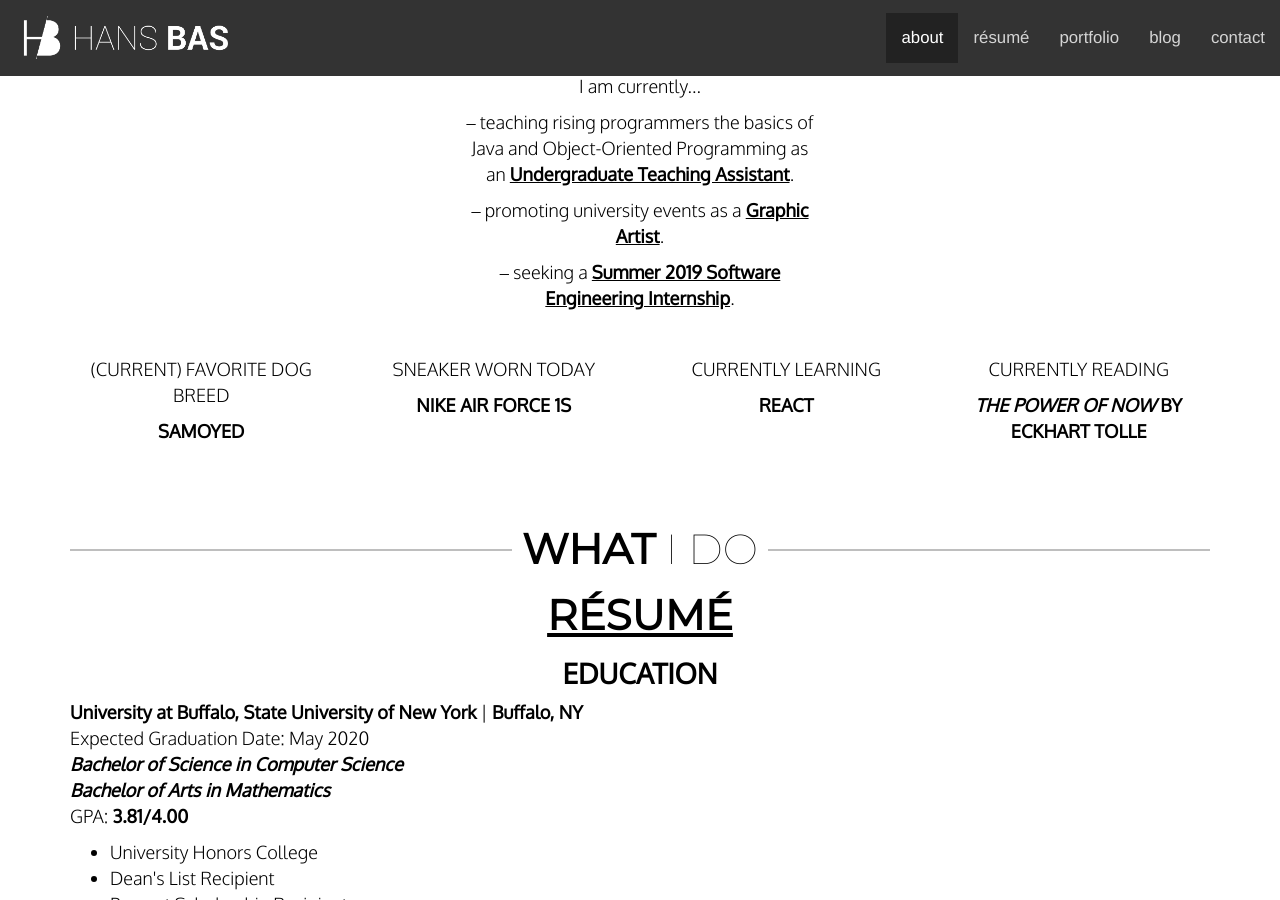
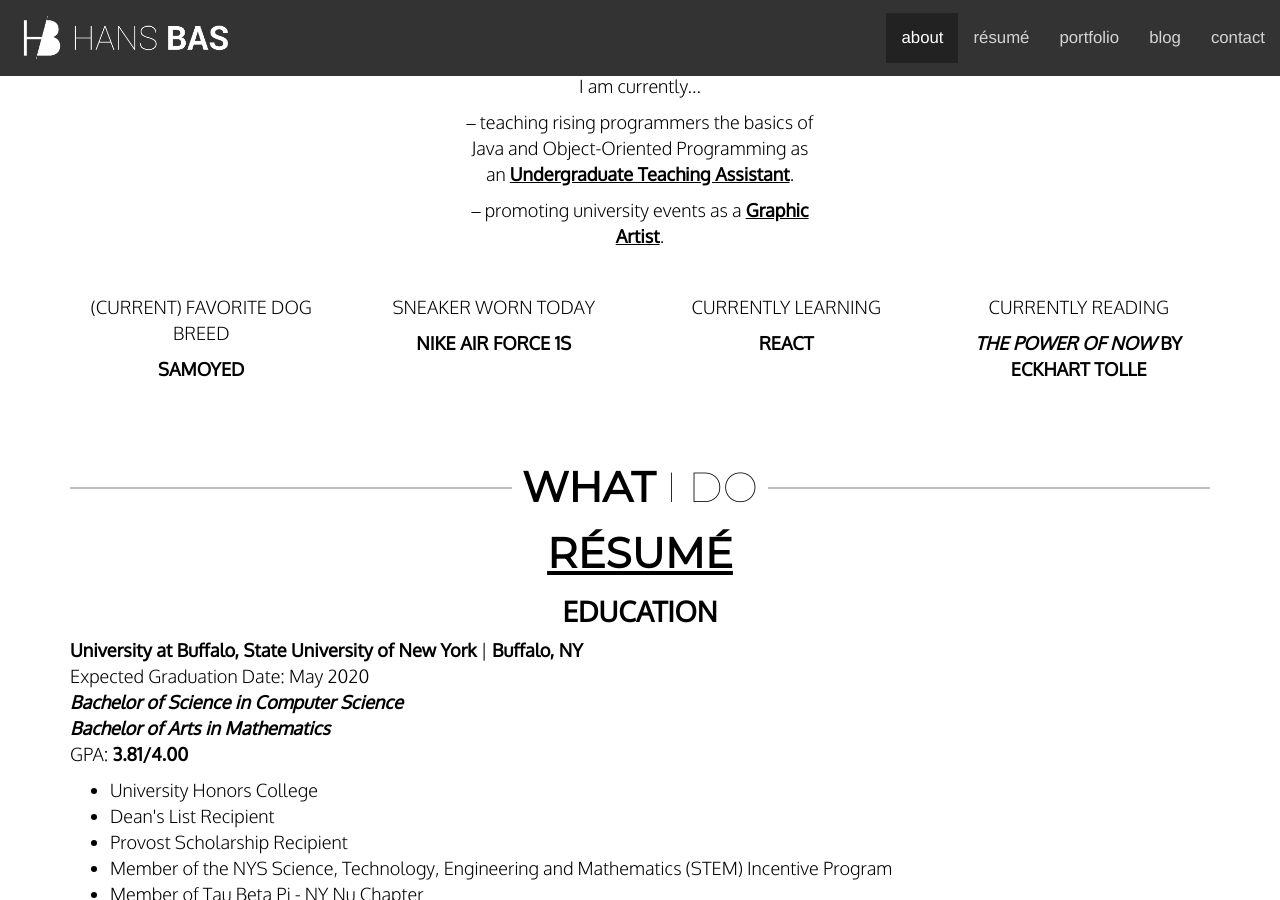
Before and after one commit to haanmiba/haanmiba.github.io, a Jekyll site: the page built from index.md, in a window 1280 px wide and 900 px high, scrolled down 983 px. Built offline with Jekyll 4.4.1, drawn with Linux system fonts in a browser that asks for light colours; nearby versions of some CDN libraries.

Commit message:
Removed seeking summer internship - got internship

```diff
--- a/_data/about.yml
+++ b/_data/about.yml
@@ -3,8 +3,6 @@ currently:
     subject: 'Undergraduate Teaching Assistant'
   - action: 'promoting university events as a '
     subject: 'Graphic Artist'
-  - action: 'seeking a'
-    subject: 'Summer 2019 Software Engineering Internship'
 dog: 'Samoyed'
 sneaker: 'Nike Air Force 1s'
 learning: 'React'
```
